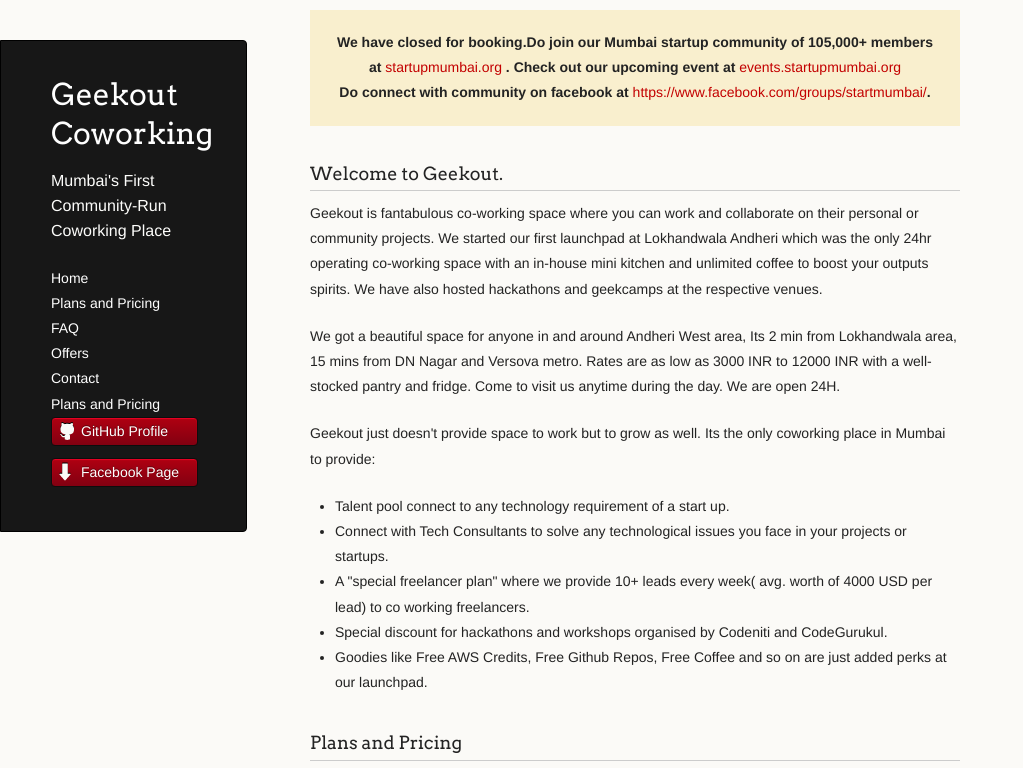
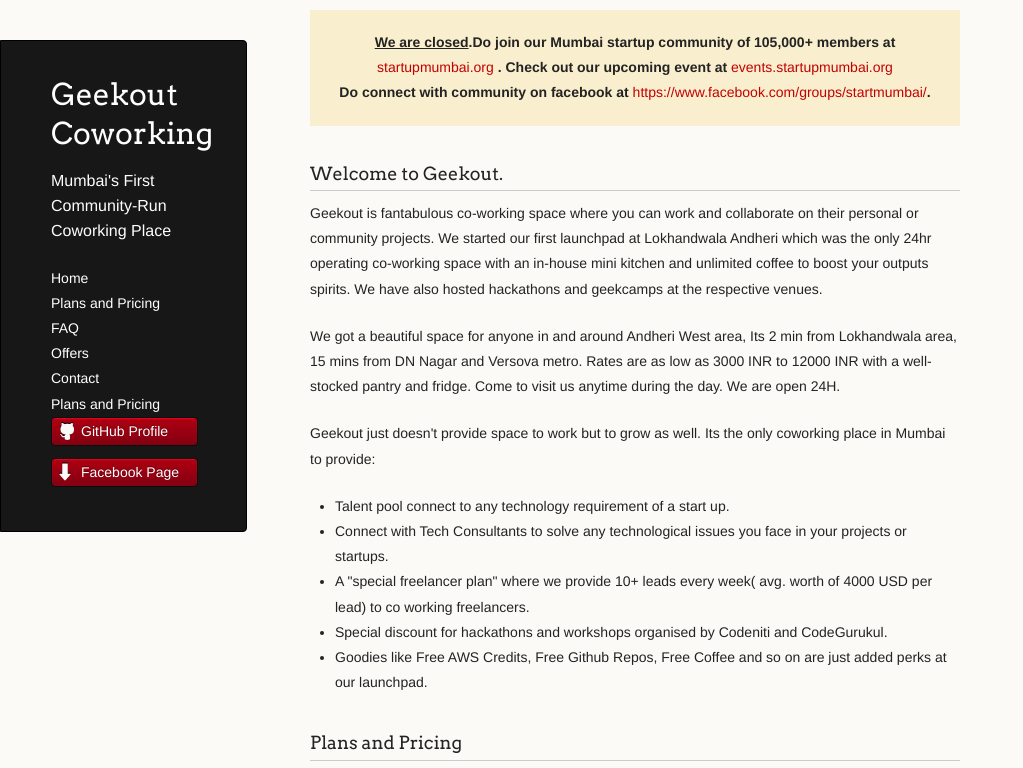
Before and after one commit to geekout-coworking/geekout-coworking.github.io, a website: page index.html in a window 1280 px wide. Shown: the top 768 px of the page, without its empty margins (0-1023 px from the left). Drawn offline with nearby package versions, Linux system fonts and the light colour scheme.

Commit message:
Update index.html

```diff
--- a/index.html
+++ b/index.html
@@ -55,7 +55,7 @@
     font-weight: bold;
     text-align: center;
     background: #f9efce;
-"> We have closed for booking.Do join our Mumbai startup community of 105,000+ members at <a href="http://startupmumbai.org/">startupmumbai.org</a> . Check out our upcoming event at <a href="http://events.startupmumbai.orgg/">events.startupmumbai.org</a> <br>Do connect with community on facebook at<a href="https://www.facebook.com/groups/startmumbai/"> https://www.facebook.com/groups/startmumbai/</a>.</div>
+"> <u>We are closed</u>.Do join our Mumbai startup community of 105,000+ members at <a href="http://startupmumbai.org/">startupmumbai.org</a> . Check out our upcoming event at <a href="http://events.startupmumbai.orgg/">events.startupmumbai.org</a> <br>Do connect with community on facebook at<a href="https://www.facebook.com/groups/startmumbai/"> https://www.facebook.com/groups/startmumbai/</a>.</div>
         <h3>
 <a id="welcome-to-geekout" class="anchor" href="#welcome-to-geekout" aria-hidden="true"><span class="octicon octicon-link"></span></a>Welcome to Geekout.</h3>
 
```
